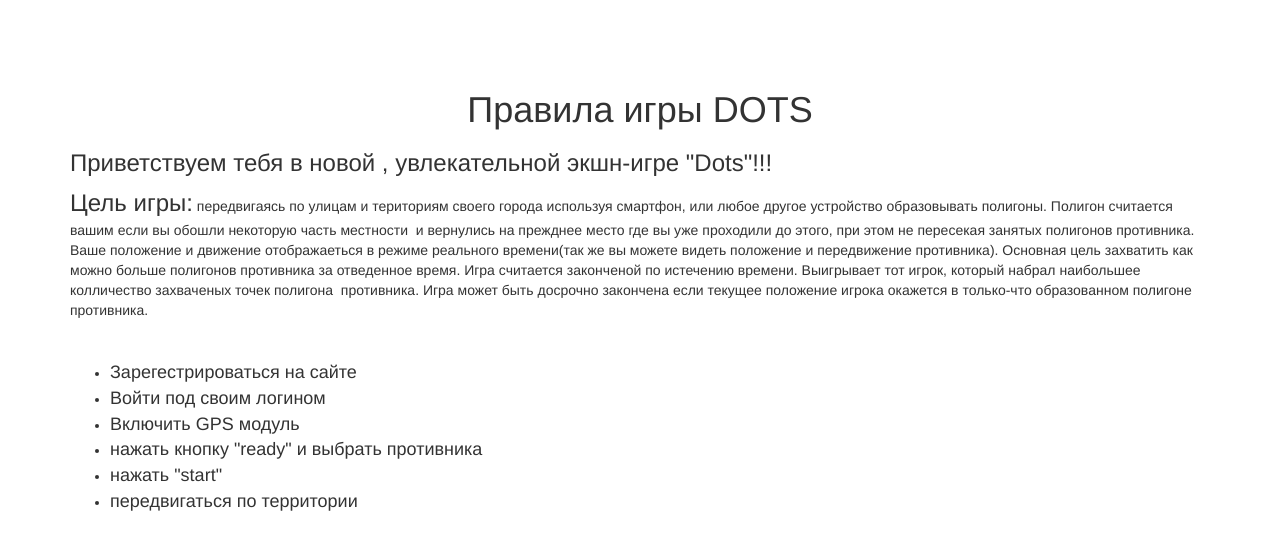
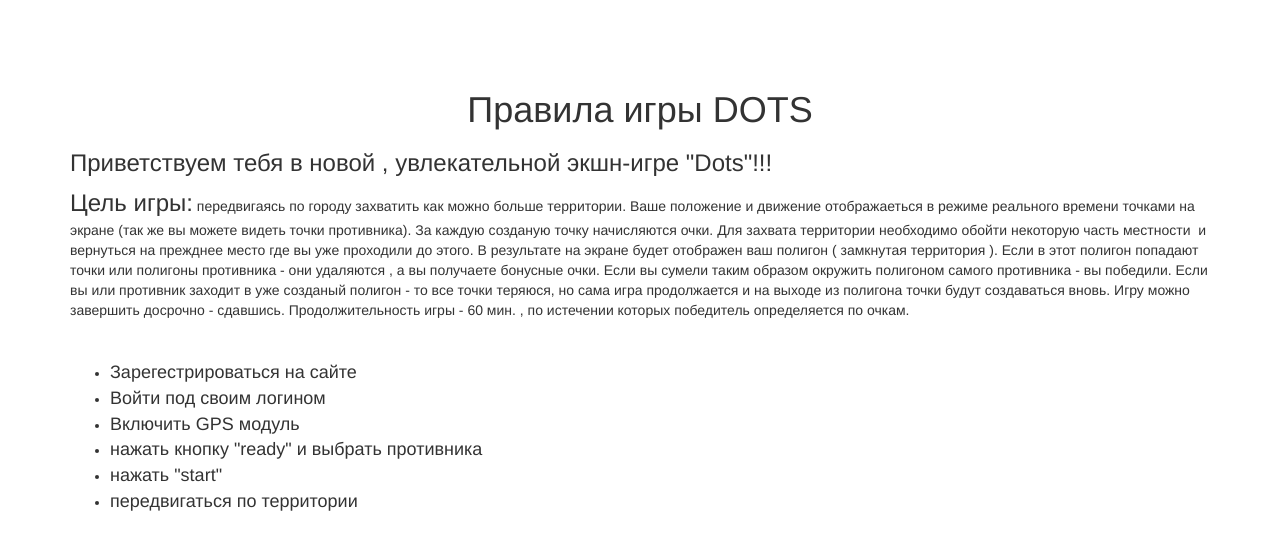
Before and after one commit to mommvittl/dots, a Yii app: template views/site/about.php in a window 1280 px wide. Shown: the top 550 px of the page. Run offline with PHP 8.4 and a stand-in for Yii, Linux system fonts and the light colour scheme; the template is opened without the code that fills it, so the values that code supplies are empty; some libraries are stand-ins or nearby versions.

Commit message:
update controller

```diff
--- a/views/site/about.php
+++ b/views/site/about.php
@@ -1,5 +1,4 @@
 <?php
-
 /* @var $this yii\web\View */
 
 use yii\helpers\Html;
@@ -12,7 +11,20 @@ $this->params['breadcrumbs'][] = $this->title;
     <p>
     <h1 style="text-align: center;">Правила игры DOTS</h1>
     <h3>Приветствуем тебя в новой , увлекательной экшн-игре &quot;Dots&quot;!!!</h3>
-    <p><font size="5">Цель игры:</font> передвигаясь по улицам и териториям своего города используя смартфон, или любое другое устройство образовывать полигоны. Полигон считается вашим если вы обошли некоторую часть местности&nbsp; и вернулись на прежднее место где вы уже проходили до этого, при этом не пересекая занятых полигонов противника. Ваше положение и движение отображаеться в режиме реального времени(так же вы можете видеть положение и передвижение противника). Основная цель захватить как можно больше полигонов противника за отведенное время. Игра считается законченой по истечению времени. Выигрывает тот игрок, который набрал наибольшее колличество захваченых точек полигона&nbsp; противника. Игра может быть досрочно закончена если текущее положение игрока окажется в только-что образованном полигоне противника.</p>
+    <p><font size="5">Цель игры:</font>
+        передвигаясь по городу захватить как можно больше территории.
+        Ваше положение и движение отображаеться в режиме реального времени точками на экране
+        (так же вы можете видеть точки противника). За каждую созданую точку начисляются очки.
+        Для захвата территории необходимо обойти некоторую часть местности&nbsp;
+        и вернуться на прежднее место где вы уже проходили до этого. В результате
+        на экране будет отображен ваш полигон ( замкнутая территория ).
+        Если в этот полигон попадают точки или полигоны противника - они удаляются ,
+        а вы получаете бонусные очки.
+        Если вы сумели таким образом окружить полигоном самого противника - вы победили.
+        Если вы или противник заходит в уже созданый полигон - то все точки теряюся, но сама
+        игра продолжается и на выходе из полигона точки будут создаваться вновь.
+        Игру можно завершить досрочно - сдавшись. Продолжительность игры - 60 мин. , по истечении
+        которых победитель определяется по очкам.</p>
     <p>&nbsp;</p>
     <ul>
         <li><font size="4">Зарегестрироваться на сайте</font></li>
```
Lines whose indentation alone changed are shown as unchanged.
